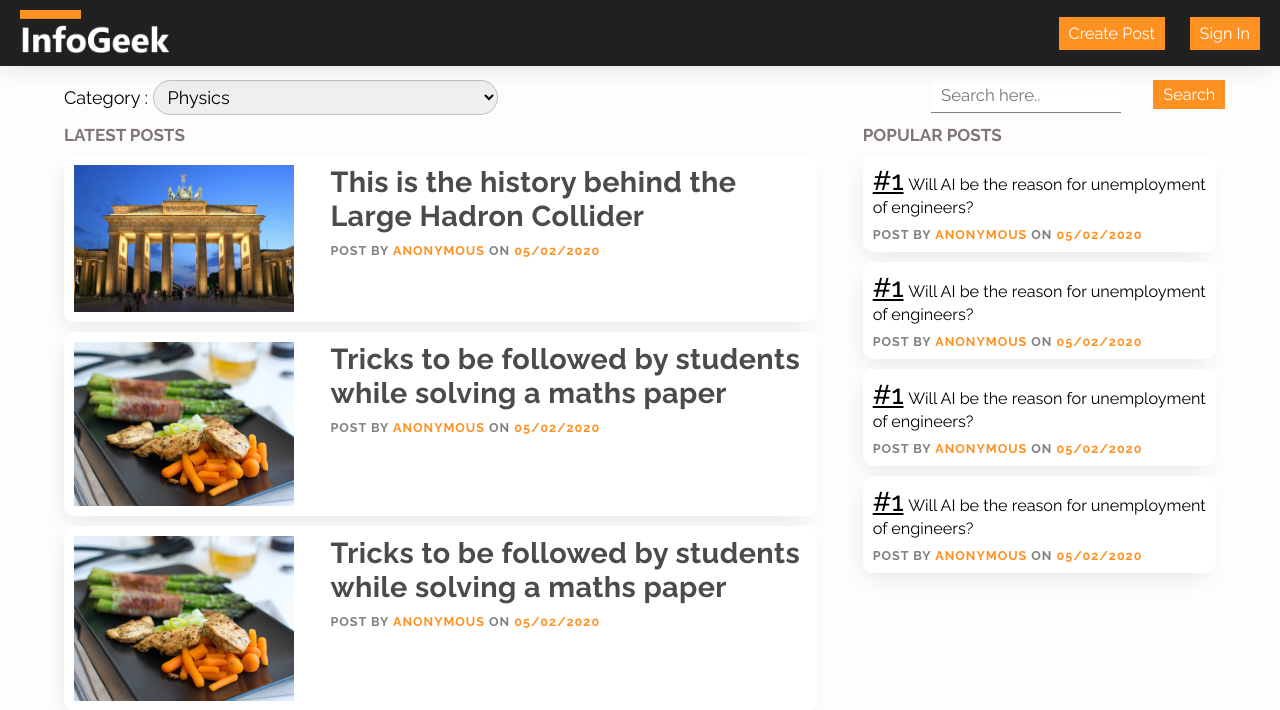
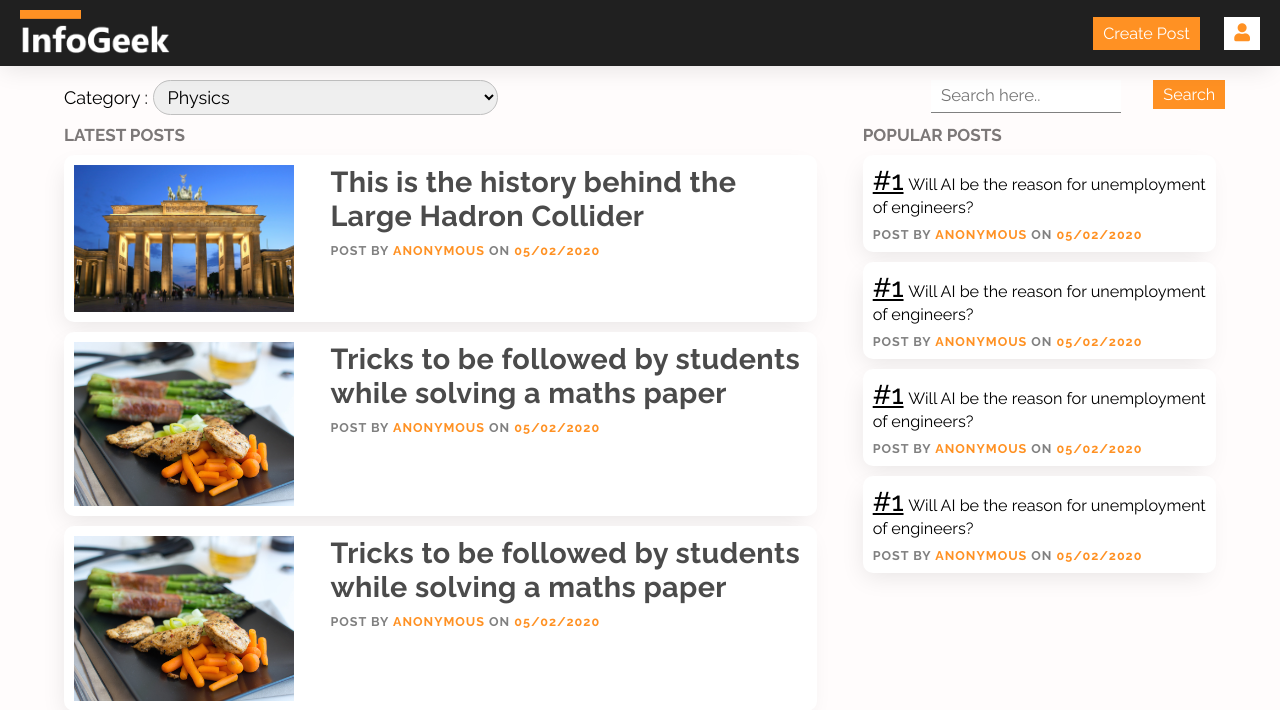
Before and after one commit to Sourabh2001-dec/pbl, a PHP site: page / in a window 1280 px wide. Shown: the top 710 px of the page. Run offline with PHP 8.4, Linux system fonts and the light colour scheme.

Commit message:
updated navbar

```diff
--- a/index.php
+++ b/index.php
@@ -8,10 +8,14 @@
     <title>InfoGeek</title>
     <link rel="stylesheet" href="resources\css\style.css">
     <link rel="stylesheet" href="vendor\css\skeleton.css">
+    <link rel="stylesheet" href="vendor\css\fontawesome.min.css">
+    <link rel="stylesheet" href="vendor\css\all.css">
+
+
 </head>
 
 <body>
-    <?php include "navbar.php" ?>
+    <?php include "session_navbar.php" ?>
     <section class="row form_tab nav_fix clearfix">
         Category : <select id="category_select">
             <option value="">Physics</option>
--- a/register.php
+++ b/register.php
@@ -145,6 +145,6 @@ $(function() {
 
 });
 </script>
-    <script src="resources\js\register.js"></script>
+
 </body>
 </html>
--- a/resources/css/style.css
+++ b/resources/css/style.css
@@ -104,6 +104,8 @@ body {
     margin-left: 20px;
 }
 
+
+
 .navbar li a {
     text-decoration: none;
     color: white;
@@ -111,6 +113,10 @@ body {
     padding: 7px 10px;
     font-size: 90%;
     transition: background-color 0.3s;
+}
+
+.navbar li:nth-child(2) a{
+    background-color: white;
 }
 
 
--- a/session_navbar.php
+++ b/session_navbar.php
@@ -6,7 +6,7 @@
 
     <ul class="navbar_menu">
         <li><a href="#">Create Post</a></li>
-        <li><a href="login.php">Sign In</a></li>
+        <li><a><i class="fas fa-user" style="color:#ff9123;"></i></a></li>
     </ul>
 
 </div>
```
